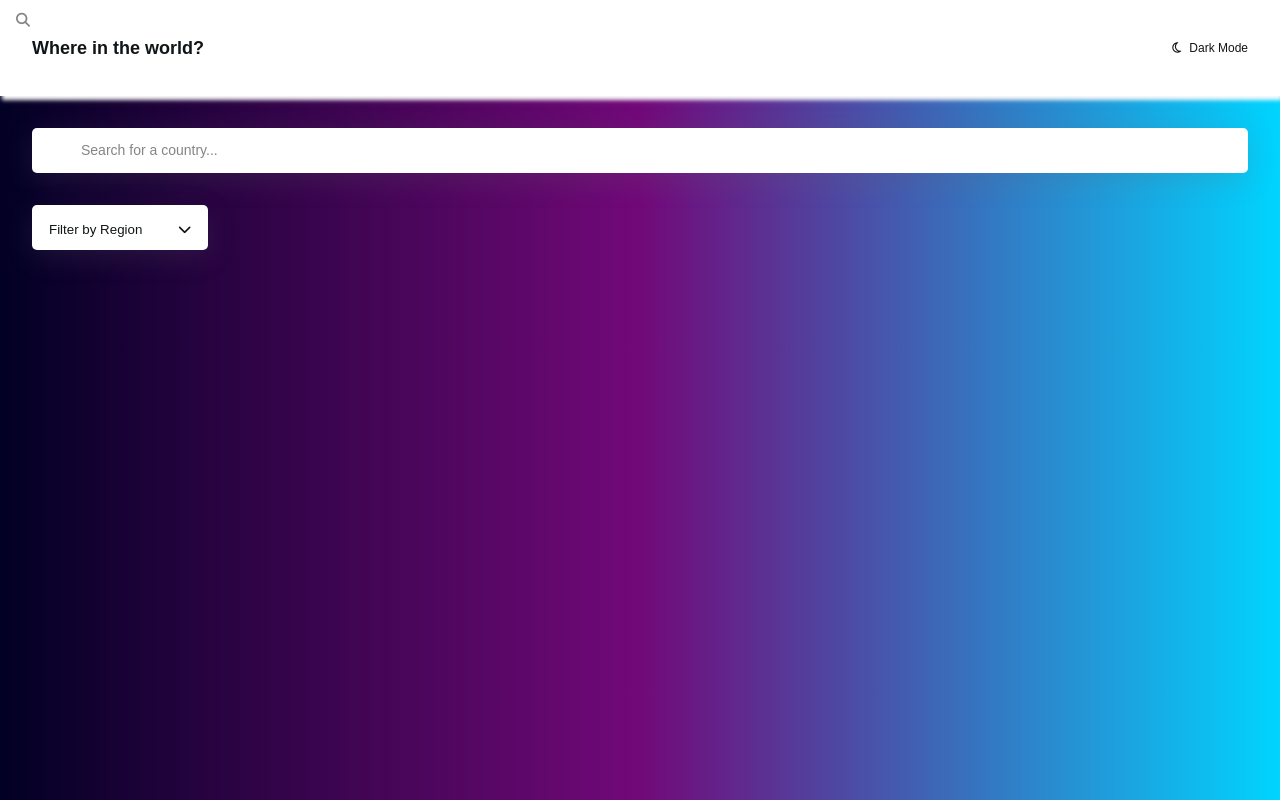
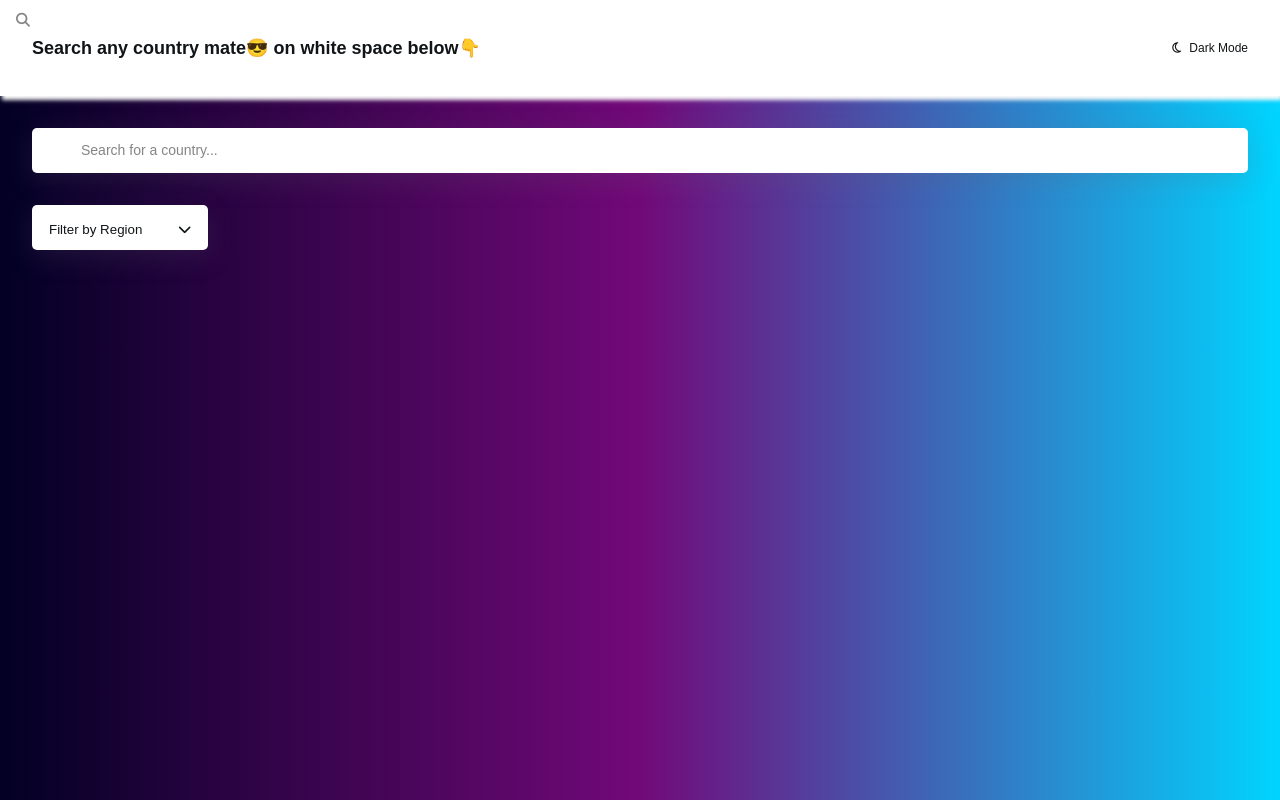
Before and after one commit to Darylcosm0/country-small-guide-app, a website: page index.html in a window 1280 px wide. Drawn offline with nearby package versions, Linux system fonts and the light colour scheme; no server answers.

Commit message:
debug all languages

```diff
--- a/index.html
+++ b/index.html
@@ -14,7 +14,7 @@
   <body class="home">
     <nav>
       <div class="nav-wrapper">
-        <h2>Where in the world?</h2>
+        <h2>Search any country mate😎 on white space below👇</h2>
         <a href="#" class="dark-mode-toggle" id="dark-mode-toggle">
           <i id="toggle-icon" class="fas fa-moon"></i>Dark Mode
         </a>
```
Also changed, not shown: README.md.
